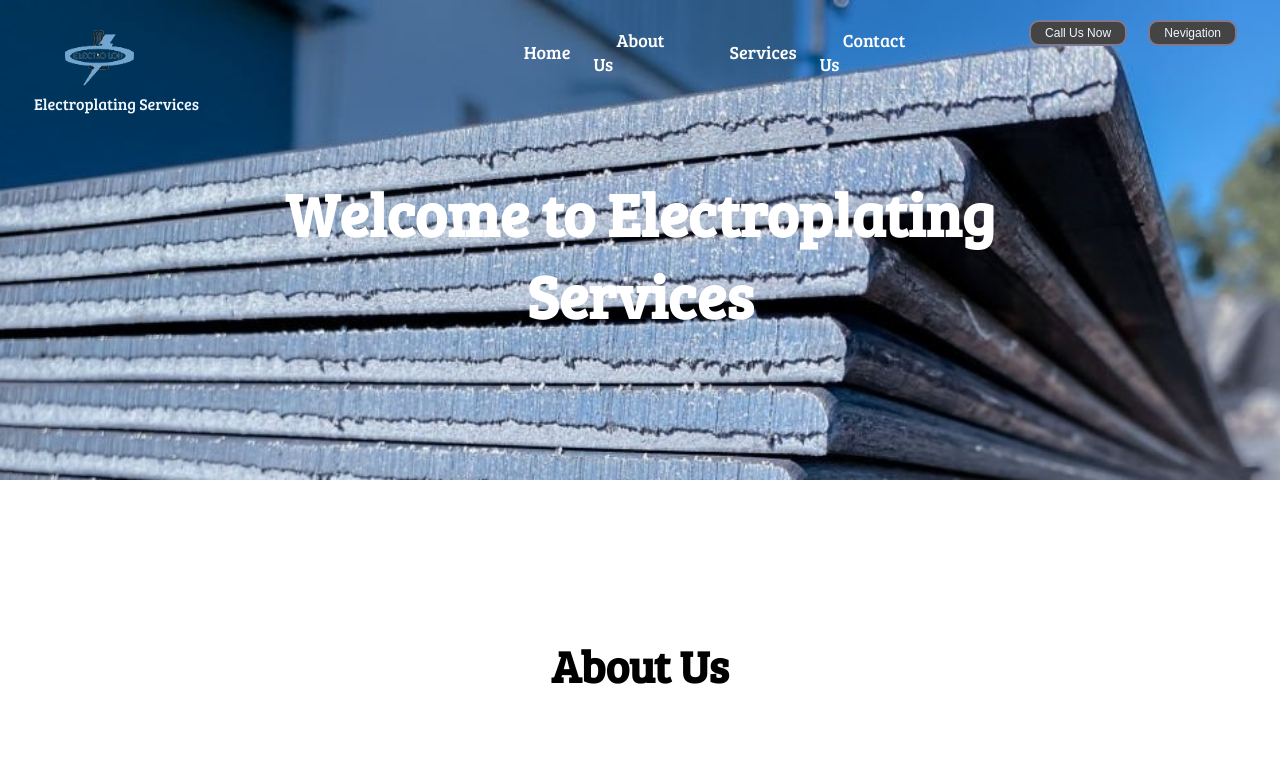
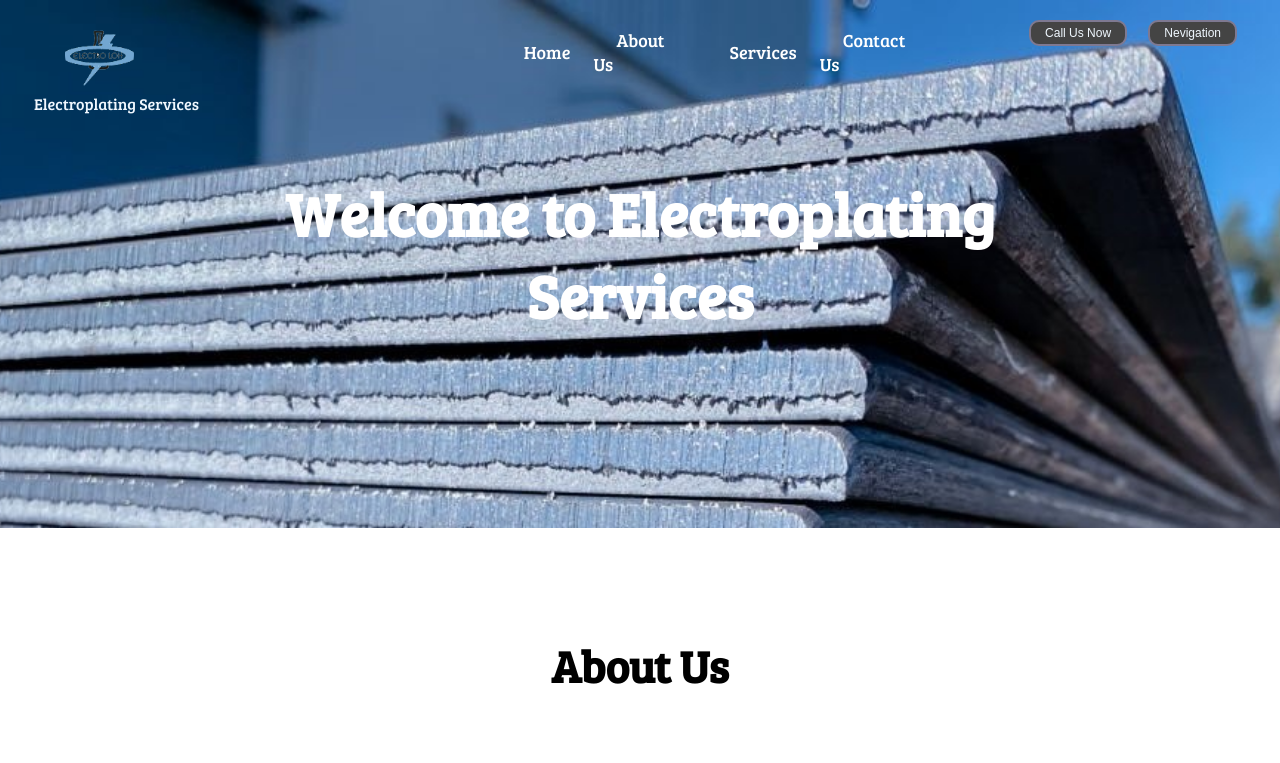
Before and after one commit to Fardeen460/Electroplating-website--Final, a plain HTML site: page index.html in a window 1280 px wide. Shown: the top 763 px of the page. Drawn offline with Linux system fonts and the light colour scheme.

Commit message:
Update first_electroweb.css in backimg

```diff
--- a/first_electroweb.css
+++ b/first_electroweb.css
@@ -132,7 +132,7 @@
         content: "";
         background: url('./backimg.jpg') no-repeat center center/cover;
         position: absolute;
-        height: 60%;
+        height: 66%;
         width: 100%;
         z-index: -1;
         opacity: 2.5;
```
